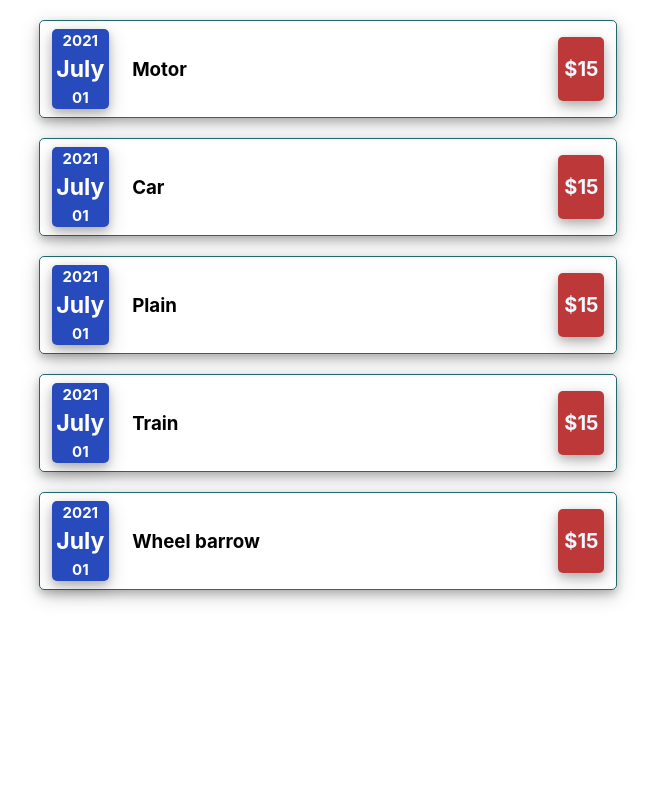
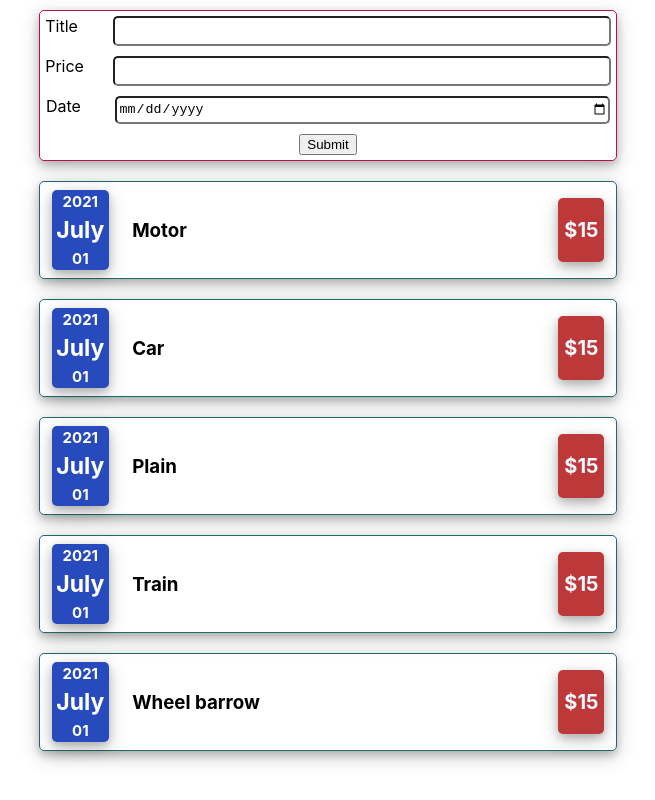
Before and after one commit to duynguyen19051997/React2021, a React (Create React App) app in the folder 00-starting-project/: page / in a window 1280 px wide. Shown: the whole page, without its empty margins (312-967 px from the left). Built offline with nearby package versions, Linux system fonts and the light colour scheme.

Commit message:
oo project

```diff
--- a/00-starting-project/src/App.js
+++ b/00-starting-project/src/App.js
@@ -1,5 +1,6 @@
 import { ExpensesList } from "./Components/ExpenseComponent/ExpensesList";
 import { Card } from "./Components/UIComponent/UI";
+import { ExpenseForm } from "./Components/ExpenseComponent/ExpenseForm";
 
 import "./App.css";
 
@@ -14,6 +15,7 @@ const EXPENSE_LIST = [
 function App() {
   return (
     <Card>
+      <ExpenseForm />
       <ExpensesList expenses={EXPENSE_LIST} />
     </Card>
   );
--- /dev/null
+++ b/00-starting-project/src/Components/ExpenseComponent/ExpenseForm.css
@@ -0,0 +1,28 @@
+.expense-form {
+  width: 45%;
+  margin: 10px auto;
+  border: 1px solid #ba1241;
+  border-radius: 5px;
+  box-shadow: 0 4px 8px 0 rgba(0, 0, 0, 0.2), 0 6px 20px 0 rgba(0, 0, 0, 0.19);
+}
+
+.expense-form form {
+  display: flex;
+  flex-direction: column;
+  justify-content: space-around;
+}
+
+.input-label-area {
+  display: flex;
+  flex-direction: row;
+  justify-content: space-around;
+  margin: 5px 0px;
+}
+
+.input-label-area label {
+  width: 10%;
+}
+
+.input-label-area input {
+  width: 85%;
+}
--- /dev/null
+++ b/00-starting-project/src/Components/ExpenseComponent/ExpenseForm.js
@@ -0,0 +1,76 @@
+import { React, useState } from "react";
+
+import { Card, Label, Input, Button } from ".././UIComponent/UI";
+
+import "./ExpenseForm.css";
+
+export const ExpenseForm = (props) => {
+  const [enteredTitle, setEnteredTitle] = useState("");
+  const [enteredPrice, setEnteredPrice] = useState("");
+  const [enteredDate, setEnteredDate] = useState("");
+
+  const getTitleEntered = (title) => {
+    setEnteredTitle(title);
+  };
+
+  const getPriceEntered = (price) => {
+    setEnteredPrice(parseFloat(price));
+  };
+
+  const getDateEntered = (date) => {
+    setEnteredDate(date);
+  };
+
+  const submitHandler = (event) => {
+    event.preventDefault();
+
+    console.log(enteredTitle);
+    console.log(enteredPrice);
+    console.log(new Date(enteredDate));
+    setEnteredTitle("");
+    setEnteredPrice("");
+    setEnteredDate("");
+  };
+
+  return (
+    <Card className="expense-form">
+      <form onSubmit={submitHandler}>
+        <Card className="input-label-area">
+          <Label>Title</Label>
+          <Input
+            type="text"
+            name="Title"
+            className="input-title"
+            onChange={getTitleEntered}
+            value={enteredTitle}
+          />
+        </Card>
+        <Card className="input-label-area">
+          <Label>Price</Label>
+          <Input
+            type="number"
+            name="Price"
+            className="input-price"
+            onChange={getPriceEntered}
+            value={enteredPrice}
+          />
+        </Card>
+        <Card className="input-label-area">
+          <Label>Date</Label>
+          <Input
+            type="date"
+            name="Date"
+            className="input-date"
+            onChange={getDateEntered}
+            value={enteredDate}
+          />
+        </Card>
+        <Card className="input-label-area">
+          <Button className="expense-form__button" type="submit">
+            Submit
+          </Button>
+        </Card>
+      </form>
+    </Card>
+  );
+};
--- a/00-starting-project/src/Components/UIComponent/UI.css
+++ b/00-starting-project/src/Components/UIComponent/UI.css
@@ -0,0 +1,5 @@
+.input-style {
+  border-radius: 5px;
+  width: 100%;
+  height: 3vh;
+}
--- a/00-starting-project/src/Components/UIComponent/UI.js
+++ b/00-starting-project/src/Components/UIComponent/UI.js
@@ -1,3 +1,5 @@
+import { React } from "react";
+
 import "./UI.css";
 
 export const Card = (props) => {
@@ -9,5 +11,41 @@ export const P = (props) => {
 };
 
 export const Span = (props) => {
-  return <span>{props.children}</span>;
+  return <span className={props.className}>{props.children}</span>;
 };
+
+export const Label = (props) => {
+  return <label className={props.className}>{props.children}</label>;
+};
+
+export const Input = (props) => {
+  const classes = props.className + " input-style";
+
+  const inputHandler = (event) => {
+    props.onChange(event.target.value);
+  };
+
+  return (
+    <input
+      type={props.type}
+      name={props.name}
+      className={classes}
+      onChange={inputHandler}
+      value={props.value}
+      min={props.min}
+      max={props.max}
+    />
+  );
+};
+
+export const Button = (props) => {
+  return (
+    <button
+      type={props.type}
+      className={props.className}
+      onClick={props.onClick}
+    >
+      {props.children}
+    </button>
+  );
+};
```
Also changed, not shown: 1 other file (tests, documents, lock files or other folders).
